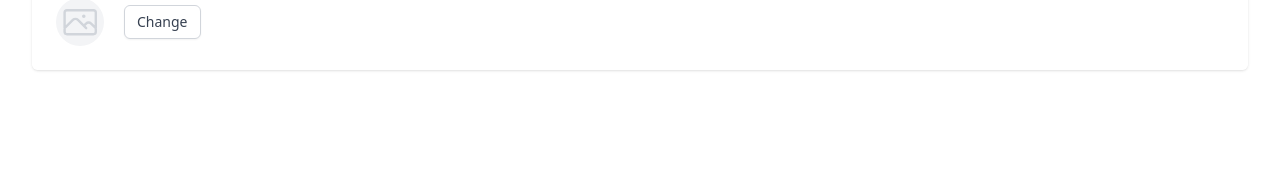
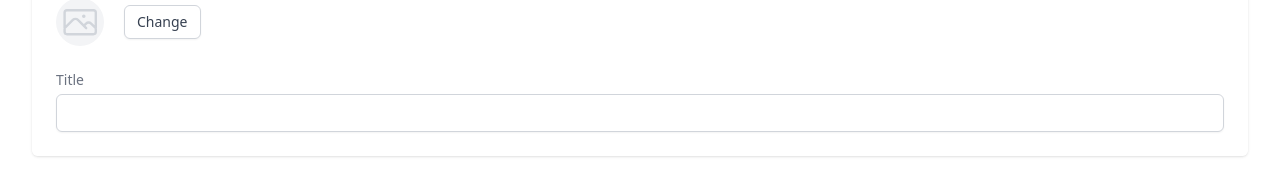
Before and after one commit to Abdul-Wahab12/Vue-Survey-App, a Vue app in the folder laravel-vue-survey/vue/: page /surveys/create in a window 1280 px wide. Shown: the part 246-428 px from the top of the page. Built offline with nearby package versions, Linux system fonts and the light colour scheme; sample sign-in values are in the browser's storage.

Commit message:
Added: add image and title section in SurveyView component

```diff
--- a/laravel-vue-survey/vue/src/views/SurveyView.vue
+++ b/laravel-vue-survey/vue/src/views/SurveyView.vue
@@ -46,10 +46,34 @@
                                 type="button"
                                 class="relative overflow-hidden ml-5 bg-white py-2 px-3 border border-gray-300 rounded-md shadow-sm text-sm leading-4 font-medium text-gray-700 hover:bg-gray-50 focus:outline-none focus:ring-2 focus:ring-offset-2 focus:ring-indigo-500"
                             >
+                                <input
+                                    type="file"
+                                    class="absolute left-0 top-0 right-0 bottom-0 opacity-0 cursor-pointer"
+                                >
                                 Change
                             </button>
                         </div>
                     </div>
+                    <!-- Image End -->
+
+                    <!-- Title -->
+                    <div>
+                        <label
+                            for="title"
+                            class="block text-sm font-medium text-gray-500"
+                        >
+                            Title
+                        </label>
+                        <input
+                            type="text"
+                            name="title"
+                            id="title"
+                            v-model="model.title"
+                            autocomplete="survey_title"
+                            class="mt-1 focus:ring-indigo-500 focus:border-indigo-500 block w-full shadow-sm sm:text-sm border-gray-300 rounded-md"
+                        >
+                    </div>
+                    <!-- Title End -->
                 </div>
             </div>
         </form>
```
